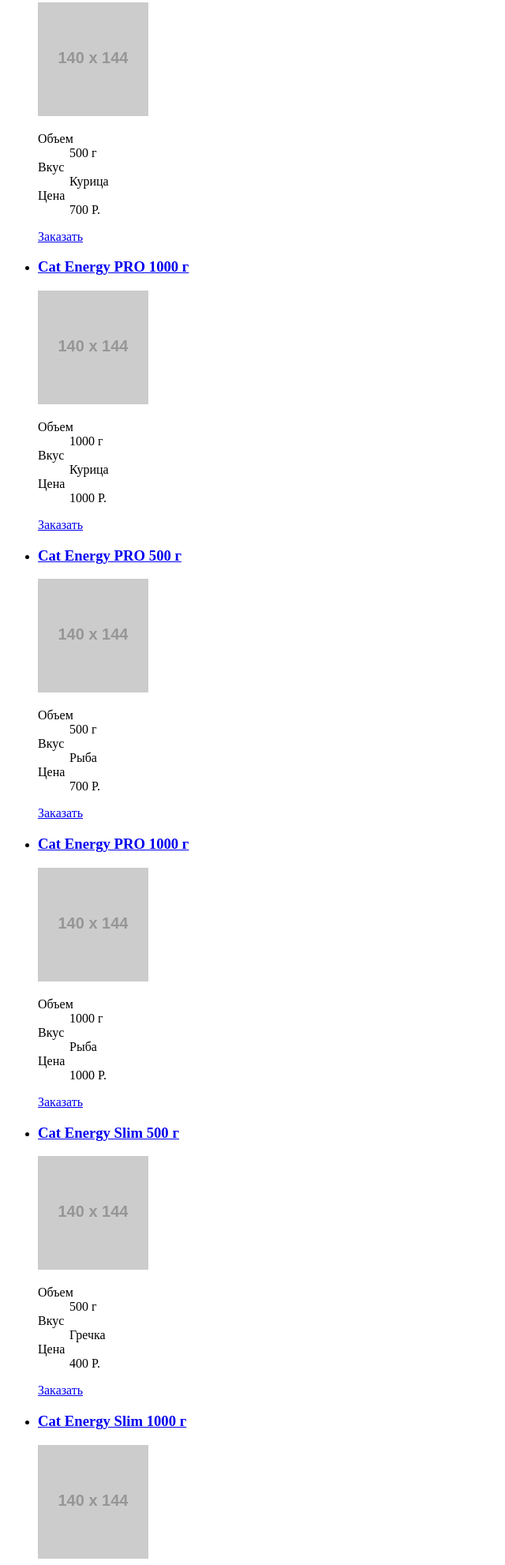
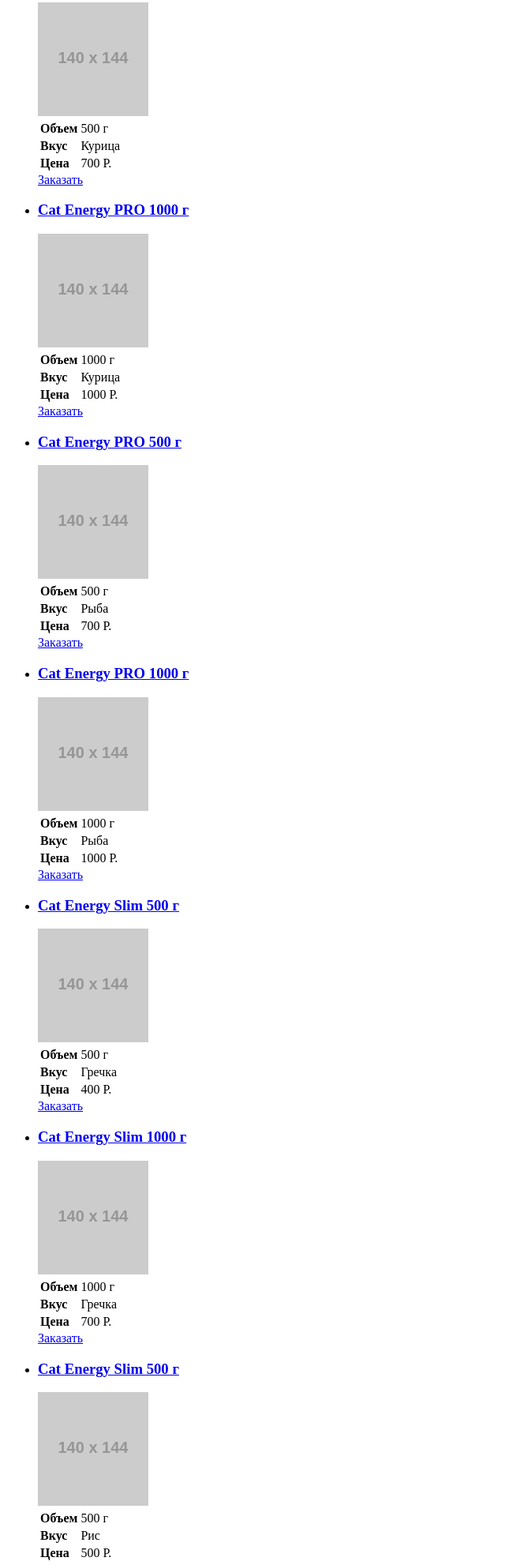
Before and after one commit to money-fest/150664-cat-energy-19, a website: page source/catalog.html in a window 1280 px wide. Shown: the part 260-2242 px from the top of the page at 79% size, without its empty margins (0-640 px from the left). Drawn offline with Linux system fonts and the light colour scheme; placeholder pictures from the web are drawn by us.

Commit message:
Учитывает комментарии по разметке

```diff
--- a/source/catalog.html
+++ b/source/catalog.html
@@ -7,10 +7,11 @@
   <body>
     <header class="page-header">
       <a href="index.html">
-        <img class="page-header__logo-image" src="https://via.placeholder.com/191x39" width="191" height="39" alt="Магазин питания для котов «Cat Energy»">
+        <img class="page-header__logo-image" src="https://via.placeholder.com/191x39"
+          width="191" height="39" alt="Магазин питания для котов «Cat Energy»">
       </a>
 
-      <nav class="main-nav">
+      <nav class="main-nav page-header__nav">
         <button class="main-nav__toggle" type="button">Открыть меню</button>
         <ul class="main-nav__list">
           <li class="main-nav__item main-nav__item--active">
@@ -37,18 +38,23 @@
             <a class="catalog__image" href="#">
               <img src="https://via.placeholder.com/140x144" width="140" height="144" alt="Cat Energy PRO 500 г">
             </a>
-            <dl class="catalog__description-list">
-              <dt class="catalog__description-term">Объем</dt>
-              <dd class="catalog__description-def">500 г</dd>
-
-              <dt class="catalog__description-term">Вкус</dt>
-              <dd class="catalog__description-def">Курица</dd>
-
-              <dt class="catalog__description-term">Цена</dt>
-              <dd class="catalog__description-def">700 Р.</dd>
-            </dl>
+            <table class="catalog__details">
+              <tr>
+                <th class="catalog__parameter">Объем</th>
+                <td class="catalog__value">500 г</td>
+              </tr>
+              <tr>
+                <th class="catalog__parameter">Вкус</th>
+                <td class="catalog__value">Курица</td>
+              </tr>
+              <tr>
+                <th class="catalog__parameter">Цена</th>
+                <td class="catalog__value">700 Р.</td>
+              </tr>
+            </table>
             <a class="catalog__order-link button" href="#">Заказать</a>
           </li>
+
           <li class="catalog__item">
             <h3 class="catalog__title">
               <a href="#">Cat Energy PRO 1000 г</a>
@@ -56,18 +62,23 @@
             <a class="catalog__image" href="#">
               <img src="https://via.placeholder.com/140x144" width="140" height="144" alt="Cat Energy PRO 500 г">
             </a>
-            <dl class="catalog__description-list">
-              <dt class="catalog__description-term">Объем</dt>
-              <dd class="catalog__description-def">1000 г</dd>
-
-              <dt class="catalog__description-term">Вкус</dt>
-              <dd class="catalog__description-def">Курица</dd>
-
-              <dt class="catalog__description-term">Цена</dt>
-              <dd class="catalog__description-def">1000 Р.</dd>
-            </dl>
+            <table class="catalog__details">
+              <tr>
+                <th class="catalog__parameter">Объем</th>
+                <td class="catalog__value">1000 г</td>
+              </tr>
+              <tr>
+                <th class="catalog__parameter">Вкус</th>
+                <td class="catalog__value">Курица</td>
+              </tr>
+              <tr>
+                <th class="catalog__parameter">Цена</th>
+                <td class="catalog__value">1000 Р.</td>
+              </tr>
+            </table>
             <a class="catalog__order-link button" href="#">Заказать</a>
           </li>
+
           <li class="catalog__item">
             <h3 class="catalog__title">
               <a href="#">Cat Energy PRO 500 г</a>
@@ -75,18 +86,23 @@
             <a class="catalog__image" href="#">
               <img src="https://via.placeholder.com/140x144" width="140" height="144" alt="Cat Energy PRO 500 г">
             </a>
-            <dl class="catalog__description-list">
-              <dt class="catalog__description-term">Объем</dt>
-              <dd class="catalog__description-def">500 г</dd>
-
-              <dt class="catalog__description-term">Вкус</dt>
-              <dd class="catalog__description-def">Рыба</dd>
-
-              <dt class="catalog__description-term">Цена</dt>
-              <dd class="catalog__description-def">700 Р.</dd>
-            </dl>
+            <table class="catalog__details">
+              <tr>
+                <th class="catalog__parameter">Объем</th>
+                <td class="catalog__value">500 г</td>
+              </tr>
+              <tr>
+                <th class="catalog__parameter">Вкус</th>
+                <td class="catalog__value">Рыба</td>
+              </tr>
+              <tr>
+                <th class="catalog__parameter">Цена</th>
+                <td class="catalog__value">700 Р.</td>
+              </tr>
+            </table>
             <a class="catalog__order-link button" href="#">Заказать</a>
           </li>
+
           <li class="catalog__item">
             <h3 class="catalog__title">
               <a href="#">Cat Energy PRO 1000 г</a>
@@ -94,18 +110,23 @@
             <a class="catalog__image" href="#">
               <img src="https://via.placeholder.com/140x144" width="140" height="144" alt="Cat Energy PRO 500 г">
             </a>
-            <dl class="catalog__description-list">
-              <dt class="catalog__description-term">Объем</dt>
-              <dd class="catalog__description-def">1000 г</dd>
-
-              <dt class="catalog__description-term">Вкус</dt>
-              <dd class="catalog__description-def">Рыба</dd>
-
-              <dt class="catalog__description-term">Цена</dt>
-              <dd class="catalog__description-def">1000 Р.</dd>
-            </dl>
+            <table class="catalog__details">
+              <tr>
+                <th class="catalog__parameter">Объем</th>
+                <td class="catalog__value">1000 г</td>
+              </tr>
+              <tr>
+                <th class="catalog__parameter">Вкус</th>
+                <td class="catalog__value">Рыба</td>
+              </tr>
+              <tr>
+                <th class="catalog__parameter">Цена</th>
+                <td class="catalog__value">1000 Р.</td>
+              </tr>
+            </table>
             <a class="catalog__order-link button" href="#">Заказать</a>
           </li>
+
           <li class="catalog__item">
             <h3 class="catalog__title">
               <a href="#">Cat Energy Slim 500 г</a>
@@ -113,18 +134,23 @@
             <a class="catalog__image" href="#">
               <img src="https://via.placeholder.com/140x144" width="140" height="144" alt="Cat Energy PRO 500 г">
             </a>
-            <dl class="catalog__description-list">
-              <dt class="catalog__description-term">Объем</dt>
-              <dd class="catalog__description-def">500 г</dd>
-
-              <dt class="catalog__description-term">Вкус</dt>
-              <dd class="catalog__description-def">Гречка</dd>
-
-              <dt class="catalog__description-term">Цена</dt>
-              <dd class="catalog__description-def">400 Р.</dd>
-            </dl>
+            <table class="catalog__details">
+              <tr>
+                <th class="catalog__parameter">Объем</th>
+                <td class="catalog__value">500 г</td>
+              </tr>
+              <tr>
+                <th class="catalog__parameter">Вкус</th>
+                <td class="catalog__value">Гречка</td>
+              </tr>
+              <tr>
+                <th class="catalog__parameter">Цена</th>
+                <td class="catalog__value">400 Р.</td>
+              </tr>
+            </table>
             <a class="catalog__order-link button" href="#">Заказать</a>
           </li>
+
           <li class="catalog__item">
             <h3 class="catalog__title">
               <a href="#">Cat Energy Slim 1000 г</a>
@@ -132,18 +158,23 @@
             <a class="catalog__image" href="#">
               <img src="https://via.placeholder.com/140x144" width="140" height="144" alt="Cat Energy PRO 500 г">
             </a>
-            <dl class="catalog__description-list">
-              <dt class="catalog__description-term">Объем</dt>
-              <dd class="catalog__description-def">1000 г</dd>
-
-              <dt class="catalog__description-term">Вкус</dt>
-              <dd class="catalog__description-def">Гречка</dd>
-
-              <dt class="catalog__description-term">Цена</dt>
-              <dd class="catalog__description-def">700 Р.</dd>
-            </dl>
+            <table class="catalog__details">
+              <tr>
+                <th class="catalog__parameter">Объем</th>
+                <td class="catalog__value">1000 г</td>
+              </tr>
+              <tr>
+                <th class="catalog__parameter">Вкус</th>
+                <td class="catalog__value">Гречка</td>
+              </tr>
+              <tr>
+                <th class="catalog__parameter">Цена</th>
+                <td class="catalog__value">700 Р.</td>
+              </tr>
+            </table>
             <a class="catalog__order-link button" href="#">Заказать</a>
           </li>
+
           <li class="catalog__item">
             <h3 class="catalog__title">
               <a href="#">Cat Energy Slim 500 г</a>
@@ -151,16 +182,20 @@
             <a class="catalog__image" href="#">
               <img src="https://via.placeholder.com/140x144" width="140" height="144" alt="Cat Energy PRO 500 г">
             </a>
-            <dl class="catalog__description-list">
-              <dt class="catalog__description-term">Объем</dt>
-              <dd class="catalog__description-def">500 г</dd>
-
-              <dt class="catalog__description-term">Вкус</dt>
-              <dd class="catalog__description-def">Рис</dd>
-
-              <dt class="catalog__description-term">Цена</dt>
-              <dd class="catalog__description-def">500 Р.</dd>
-            </dl>
+            <table class="catalog__details">
+              <tr>
+                <th class="catalog__parameter">Объем</th>
+                <td class="catalog__value">500 г</td>
+              </tr>
+              <tr>
+                <th class="catalog__parameter">Вкус</th>
+                <td class="catalog__value">Рис</td>
+              </tr>
+              <tr>
+                <th class="catalog__parameter">Цена</th>
+                <td class="catalog__value">500 Р.</td>
+              </tr>
+            </table>
             <a class="catalog__order-link button" href="#">Заказать</a>
           </li>
         </ul>
@@ -175,18 +210,21 @@
 
     <footer class="page-footer">
       <a class="page-footer__logo" href="index.html">
-        <img class="page-footer__logo-image" src="https://via.placeholder.com/128x24" width="128" height="24" alt="Магазин питания для котов «Cat Energy»">
+        <img class="page-footer__logo-image" src="https://via.placeholder.com/128x24"
+          width="128" height="24" alt="Магазин питания для котов «Cat Energy»">
       </a>
 
       <ul class="page-footer__social-list social">
-        <li class="social__item social__item--vk"><a href="#">вКонтакте</a></li>
-        <li class="social__item social__item--insta"><a href="#">Инстаграм</a></li>
-        <li class="social__item social__item--fb"><a href="#">Фейсбук</a></li>
+        <li class="social__item social__item--vkontakte"><a href="#">вКонтакте</a></li>
+        <li class="social__item social__item--instagram"><a href="#">Instagram</a></li>
+        <li class="social__item social__item--facebook"><a href="#">Facebook</a></li>
       </ul>
 
-      <div class="page-footer__copyright copyright">
-        <a class="copyright__link" href="https://htmlacademy.ru/intensive/adaptive">HTML Academy</a>
-        <a class="copyright__logo" href="https://htmlacademy.ru/intensive/adaptive"><img src="https://via.placeholder.com/27x34" width="27" height="34" alt="HTML Academy"></a>
+      <div class="page-footer__copyright">
+        <a class="page-footer__dev-link" href="https://htmlacademy.ru/intensive/adaptive">HTML Academy</a>
+        <a class="page-footer__dev-logo" href="https://htmlacademy.ru/intensive/adaptive">
+          <img src="https://via.placeholder.com/27x34" width="27" height="34" alt="HTML Academy">
+        </a>
       </div>
     </footer>
   </body>
```
Also changed, not shown: source/form.html (+13 -9 lines), source/index.html (+42 -24 lines).
